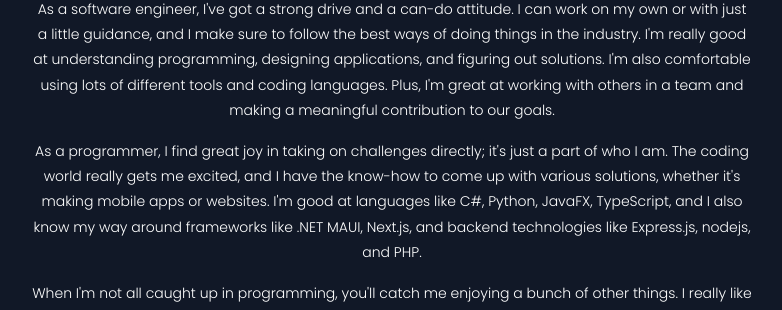
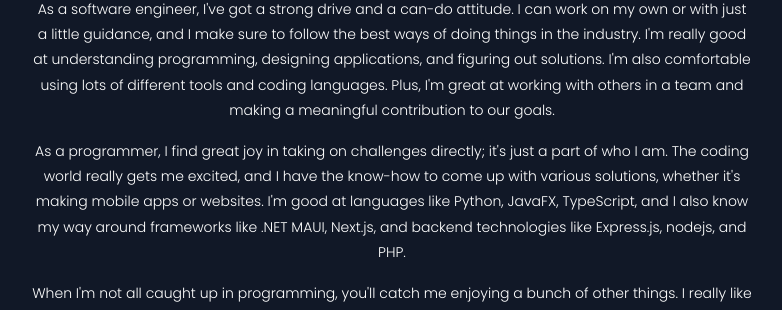
Before and after one commit to Maphari/maphari-folio, a Next.js app: page / in a window 1280 px wide. Shown: the part 935-1245 px from the top of the page, without its empty margins (248-1030 px from the left). Built offline with nearby package versions, Linux system fonts and the light colour scheme.

Commit message:
Update About.tsx

```diff
--- a/app/about-section/About.tsx
+++ b/app/about-section/About.tsx
@@ -53,7 +53,7 @@ export const About: () => React.JSX.Element = () => {
         it&apos;s just a part of who I am. The coding world really gets me
         excited, and I have the know-how to come up with various solutions,
         whether it&apos;s making mobile apps or websites. I&apos;m good at
-        languages like C#, Python, JavaFX, TypeScript, and I also
+        languages like Python, JavaFX, TypeScript, and I also
         know my way around frameworks like .NET MAUI, Next.js, and backend
         technologies like Express.js, nodejs, and PHP.
       </motion.p>
```
